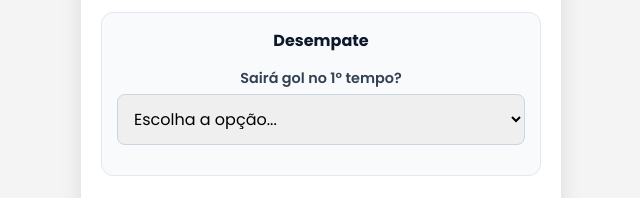
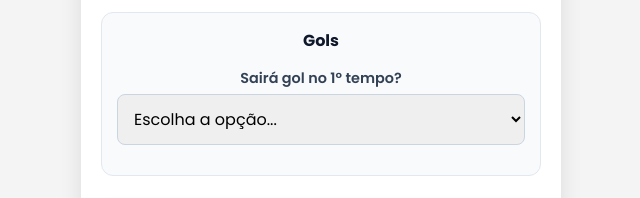
Before and after one commit to DanielAlbuquerq/bolao-aposta, a website: page public/admin.html in a window 1280 px wide. Shown: the part 439-637 px from the top of the page, 319-959 px from the left. Drawn offline with Linux system fonts and the light colour scheme; no server answers.

Commit message:
last modification 11

```diff
--- a/public/admin.html
+++ b/public/admin.html
@@ -35,7 +35,7 @@
                 </div>
 
               <div class="bet-box">
-                    <h4>Desempate</h4>
+                    <h4>Gols</h4>
                     <div class="form-group">
                         <label>Sairá gol no 1º tempo?</label>
                         <select id="gol-1t" required style="padding: 12px; border-radius: 8px; border: 1px solid #cbd5e1; font-size: 1rem; width: 100%;">
```
